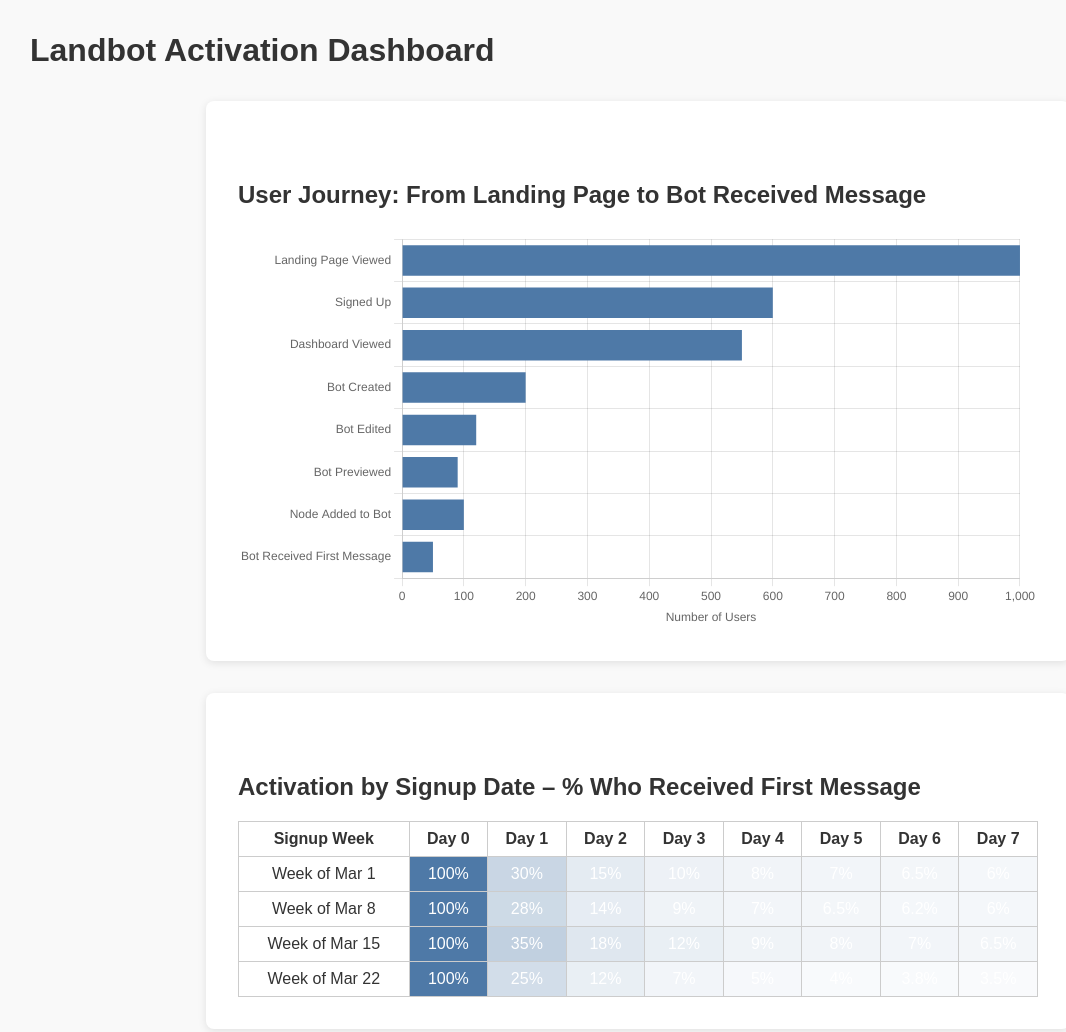
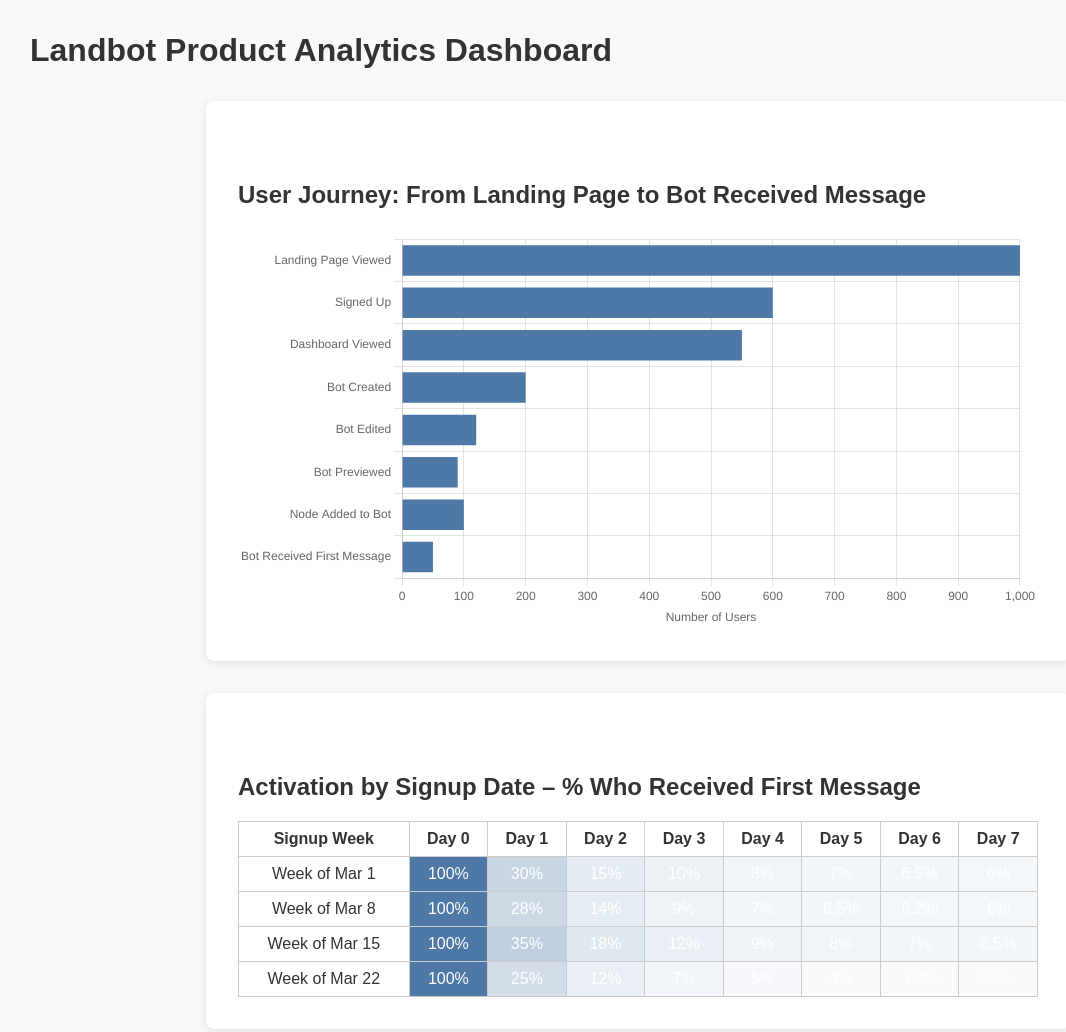
Before and after one commit to ferguirao/dashboard-lbot, a plain HTML site: page index.html in a window 1280 px wide. Shown: the top 1032 px of the page, without its empty margins (2-1068 px from the left). Drawn offline with nearby package versions, Linux system fonts and the light colour scheme.

Commit message:
Update index.html

```diff
--- a/index.html
+++ b/index.html
@@ -32,7 +32,7 @@
 </head>
 <body>
 
-  <h1>Landbot Activation Dashboard</h1>
+  <h1>Landbot Product Analytics Dashboard</h1>
 
   <!-- Unified User Journey Chart -->
   <div class="chart-container">
```
